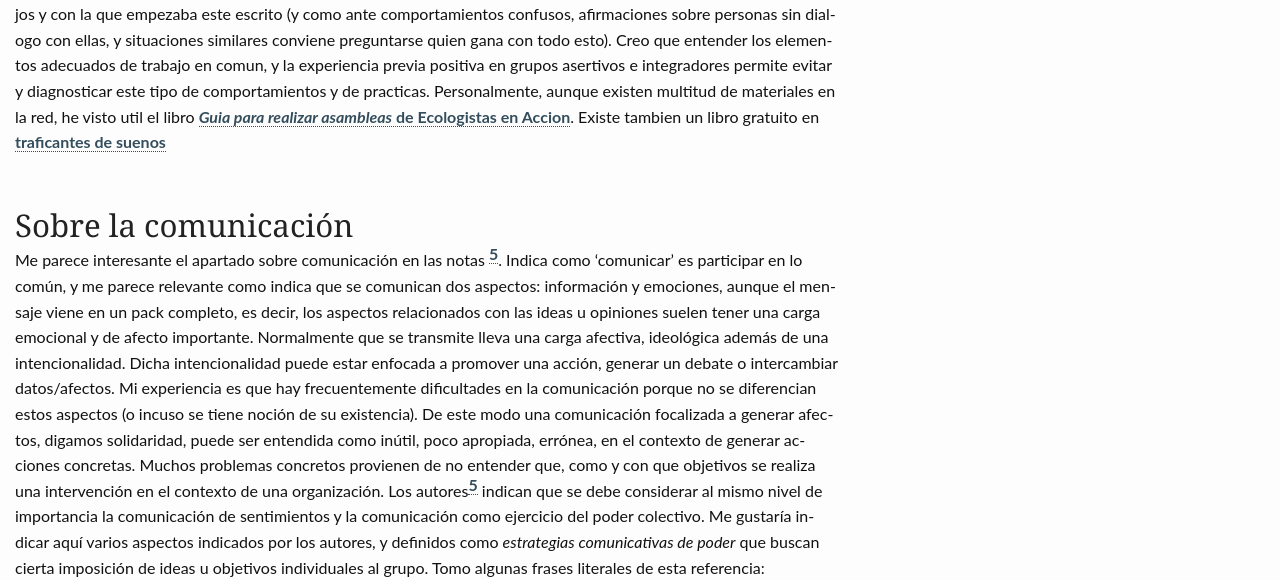
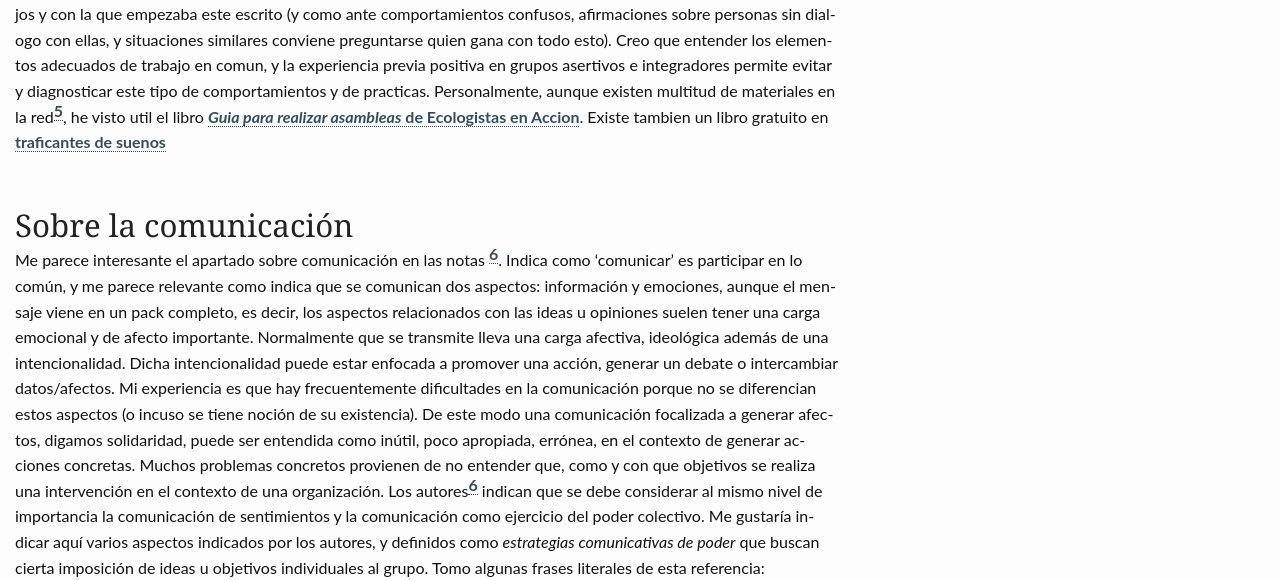
Before and after one commit to RCHG/rchg.github.io, a Jekyll site: the page built from _posts/2016-03-06-Humpty-Ditmpty.md, in a window 1280 px wide and 900 px high, scrolled down 1832 px. Shown: the part 282-862 px from the top of the window. Built offline with Jekyll 4.4.1, drawn with Linux system fonts in a browser that asks for light colours; nearby versions of some CDN libraries; comment, search, counter and statistics services are not loaded; some of the changed text lies outside the part shown.

Commit message:
Update 2016-03-06-Humpty-Ditmpty.md

```diff
--- a/_posts/2016-03-06-Humpty-Ditmpty.md
+++ b/_posts/2016-03-06-Humpty-Ditmpty.md
@@ -67,7 +67,7 @@
 - Eso no tiene sentido, va a ser un trabajo para nada. No puede hacerse (*vemos que solo critica acriticamente y aporta nada concreto*)
 - Este grupo no esta para estas historias, no he puesto toda la energía en esto para que al final hagamos eso.
 
-Esta forma de comportamiento grupal me recuerda una cita retomada por Cornelius Castoriadis en uno de sus trabajos y con la que empezaba este escrito (y como ante comportamientos confusos, afirmaciones sobre personas sin dialogo con ellas, y situaciones similares conviene preguntarse quien gana con todo esto). Creo que entender los elementos adecuados de trabajo en comun, y la experiencia previa positiva en grupos asertivos e integradores permite evitar y diagnosticar este tipo de comportamientos y de practicas. Personalmente,  aunque existen multitud de materiales en la red, he visto util el libro [*Guia para realizar asambleas* de Ecologistas en Accion](https://tienda.ecologistasenaccion.org/editorial/1152-libro-guia-para-realizar-asambleas.html). Existe tambien un libro gratuito en [traficantes de suenos](https://www.traficantes.net/sites/default/files/pdfs/Asambleas%20y%20reuniones-TdS.pdf)
+Esta forma de comportamiento grupal me recuerda una cita retomada por Cornelius Castoriadis en uno de sus trabajos y con la que empezaba este escrito (y como ante comportamientos confusos, afirmaciones sobre personas sin dialogo con ellas, y situaciones similares conviene preguntarse quien gana con todo esto). Creo que entender los elementos adecuados de trabajo en comun, y la experiencia previa positiva en grupos asertivos e integradores permite evitar y diagnosticar este tipo de comportamientos y de practicas. Personalmente,  aunque existen multitud de materiales en la red[^6], he visto util el libro [*Guia para realizar asambleas* de Ecologistas en Accion](https://tienda.ecologistasenaccion.org/editorial/1152-libro-guia-para-realizar-asambleas.html). Existe tambien un libro gratuito en [traficantes de suenos](https://www.traficantes.net/sites/default/files/pdfs/Asambleas%20y%20reuniones-TdS.pdf)
 
 ## Sobre la comunicación
 
@@ -139,8 +139,10 @@
 
 De entre las muchas técnicas que ha para evaluar la marcha de una reunión, una asamblea o un grupo de trabajo, la *crónica periodística* es una de mis favoritas (véase, [^5] página 90), ya que permite de un modo ameno y divertido comunicar tanto hechos concretos de la dinámica de dicha reunión, como aspectos relacionados con la creación de afectos, complicidades y solidaridad. Existe otras dinámicas de auto-evaluación desde las más intelectuales *rueda de evaluaciones*, *juego del espejo* hasta otras que implican el movimiento y la expresión corporal (que también forma parte de las formas de comunicación dentro de una organización).
 
+
 [^1]: La Racionalidad Del Capitalismo: La realidad efectiva de la economía capitalista, (*Cornelius Castoriadis*).
 [^2]: La politica de la experiencia, (*R.D. Laing*). En este libro Laing comenta de manera muy interesante, las características del nosotros y como se opone al ellos, además del conjunto de métodos de negación y mistificación de la experiencia que finalmente permiten y dan soporte a dicha división.
 [^3]: No es un caso real, pero si aglutina expresiones, actitudes y sucesos de casos reales.
 [^4]: Esta situacion me recuerda el analisis etnografico del *chivo expiatorio*, que, por ejemplo, Iñaki Piñuel comenta en los cursos que imparte sobre acoso moral. Esta misma idea, de la constitucion de un grupo mediante el uso del *chivo espiatorio* tambien es comentada por Z. Baumann, en su libro *En busca de la politica*.
 [^5]: Asambleas y Reuniones: Metodologias de autoorganizacion, Ana Rosa Lorenzo y Miguel Martinez Lopez (Traficantes de Suenos).
+[^6]: [educarueca](http://www.educarueca.org/IMG/pdf/Funcionamiento_de_grupo.pdf)
```
